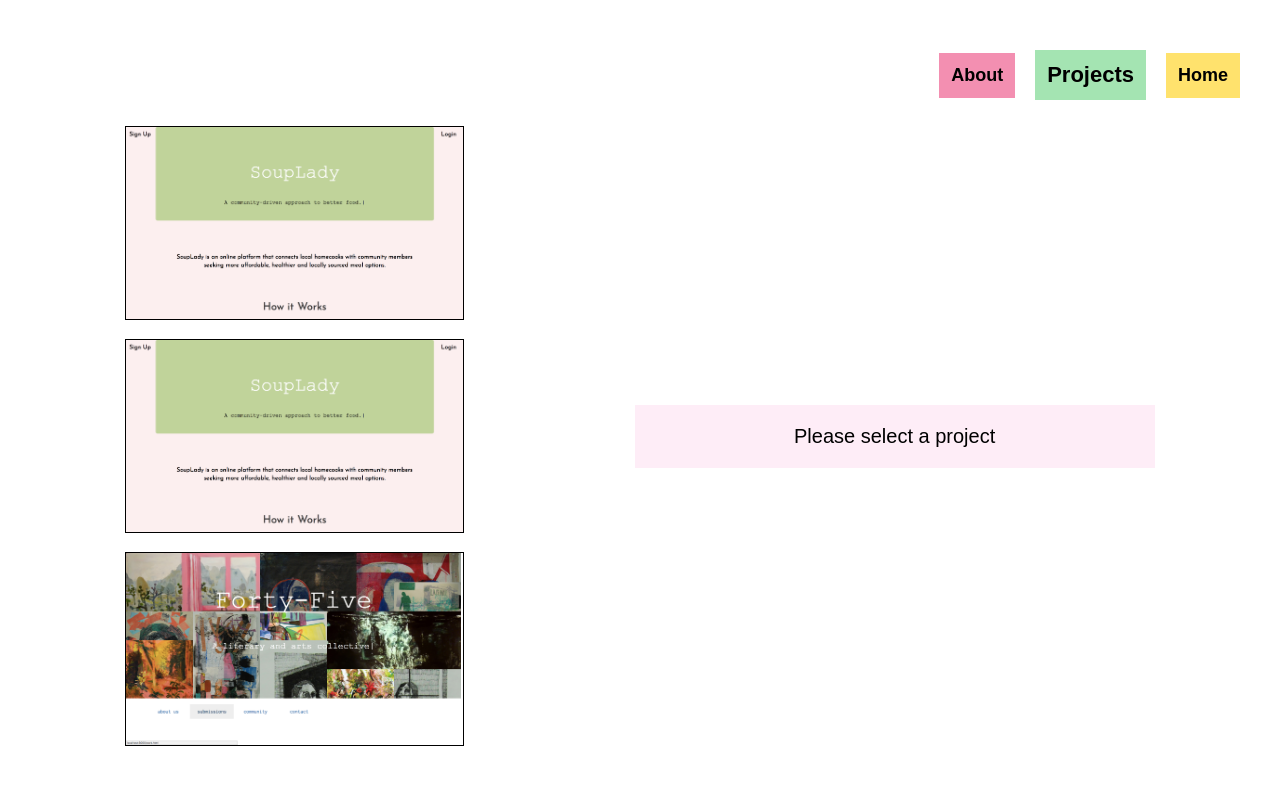
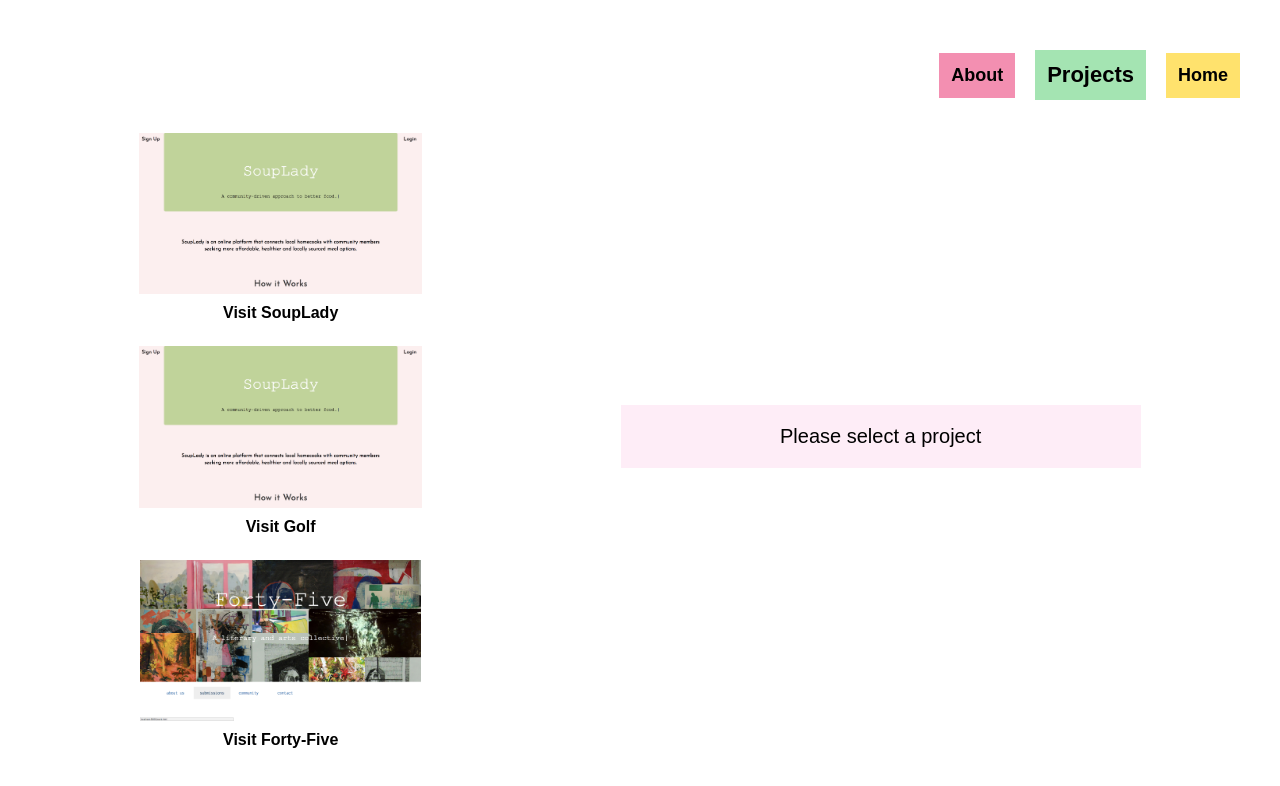
Before and after one commit to cookiesburg/profile, a React (Create React App) app: page /projects in a window 1280 px wide. Shown: the top 786 px of the page. Built offline with nearby package versions, Linux system fonts and the light colour scheme.

Commit message:
links and hover to projects

```diff
--- a/src/App.css
+++ b/src/App.css
@@ -88,14 +88,29 @@
   }
 
   .project-thumb {
-    border: 1px solid black;
-    height: 30%;
+    height: 28%;
     width: auto;
+    display:flex;
+    flex-direction: column;
+    align-items: center;
+    transition: transform .2s;
+  }
+
+  .project-thumb:hover {
+    transform: scale(1.2);
   }
 
   .project-thumb > img {
-    height: 100%;
+    height: 90%;
     width: auto;
+    margin-bottom: 10px;
+  }
+
+  .project-thumb > a {
+    font-size: 16px;
+    color: black;
+    font-weight: bold;
+    text-decoration: none;
   }
 
   .project-details {
--- a/src/components/About.js
+++ b/src/components/About.js
@@ -17,11 +17,8 @@ export default class About extends Component {
           <div>
             <h4>my tech</h4>
             <p>
-              I started programming with Ruby on Rails but have since shifted my focus to front end
-              development. I am currently trying to master React and React with Redux as well as
-              exploring the wonders of functional programming. I am a techno optimist who beleives
-              most of the worlds problems can be solved with good ideas and well designed pieces of
-              technology to accompany them.
+              I started programming with Ruby on Rails but have more recently been working
+              in the React ecosystem.
             </p>
           </div>
           <div>
@@ -41,6 +38,10 @@ export default class About extends Component {
               <li>Bootstrap</li>
               <li>REST API"'s"</li>
             </ul>
+            <h4>Other Skills</h4>
+            <ul>
+              <li>Git</li>
+            </ul>
           </div>
         </div>
     );
--- a/src/components/Projects.js
+++ b/src/components/Projects.js
@@ -23,17 +23,20 @@ export default class Projects extends Component {
       {
         title: 'SoupLady',
         description: 'A community-driven approach to better food',
-        img: '/img/souplady.png'
+        img: '/img/souplady.png',
+        url: 'https://protected-shelf-23688.herokuapp.com',
       },
       {
         title: 'Golf',
         description: 'Personal handicap tracking application',
-        img: '/img/souplady.png'
+        img: '/img/souplady.png',
+        url: 'https://protected-shelf-23688.herokuapp.com',
       },
       {
         title: 'Forty-Five',
         description: 'Literary and arts collective',
-        img: '/img/fortyfive.png'
+        img: '/img/fortyfive.png',
+        url: 'https://protected-shelf-23688.herokuapp.com',
       }
     ];
 
@@ -46,6 +49,8 @@ export default class Projects extends Component {
               <div className='project-thumb'
                    onClick = {this.selectProject.bind(null, project)}>
                 <img src={process.env.PUBLIC_URL + project.img} alt='landing page'/>
+
+                <a href={project.url}>Visit {project.title}</a>
               </div>
             );
           })}
```
